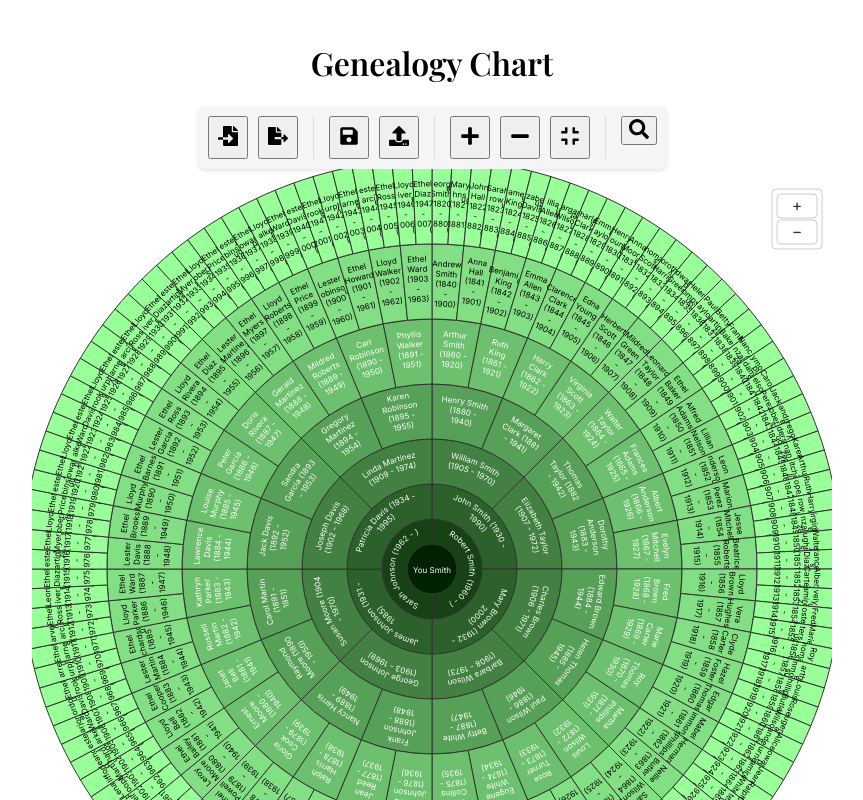
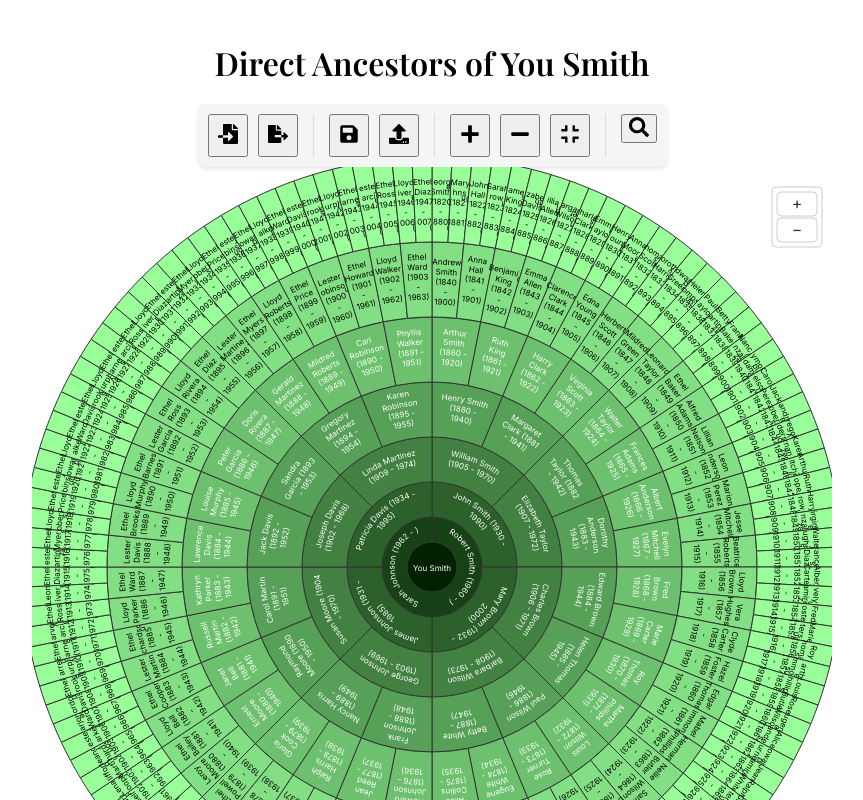
Before and after one commit to rysweet/genealogyChartExp, a React (Create React App) app in the folder my-genealogy-app/: page / in a window 1280 px wide. Shown: the top 800 px of the page, without its empty margins (208-1071 px from the left). Built offline with nearby package versions, Linux system fonts and the light colour scheme.

Commit message:
change title

```diff
--- a/my-genealogy-app/src/App.jsx
+++ b/my-genealogy-app/src/App.jsx
@@ -116,6 +116,14 @@ function App() {
     }
   };
 
+  // Add function to get centered person's name
+  const getCenteredPersonName = () => {
+    const centeredPerson = people.find(p => p.id === centerId);
+    return centeredPerson
+      ? `Direct Ancestors of ${centeredPerson.firstName} ${centeredPerson.lastName}`
+      : 'Family Tree';
+  };
+
   return (
     <div style={{
       minHeight: '100vh',
@@ -125,7 +133,12 @@ function App() {
       minWidth: '360px',
       alignItems: 'center'  // Center everything horizontally
     }}>
-      <h1>Genealogy Chart</h1>
+      <h1 style={{
+        fontFamily: 'Playfair Display, serif',
+        marginBottom: '20px'
+      }}>
+        {getCenteredPersonName()}
+      </h1>
       <Controls
         onImportGedcom={handleImportGedcom}
         onExportGedcom={handleExportGedcom}
```
